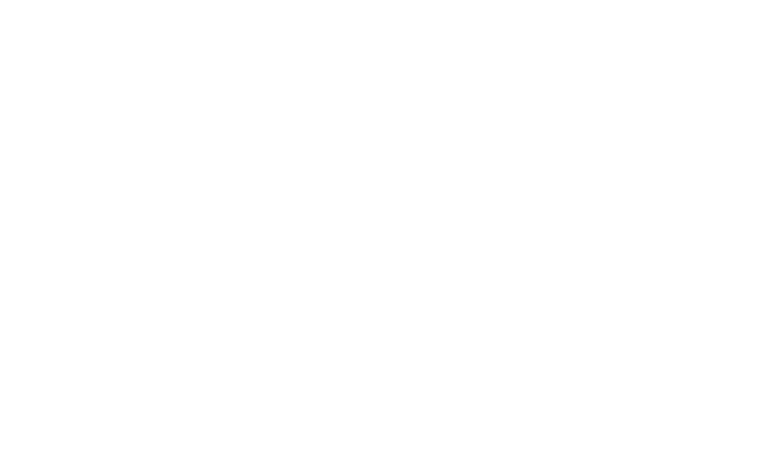
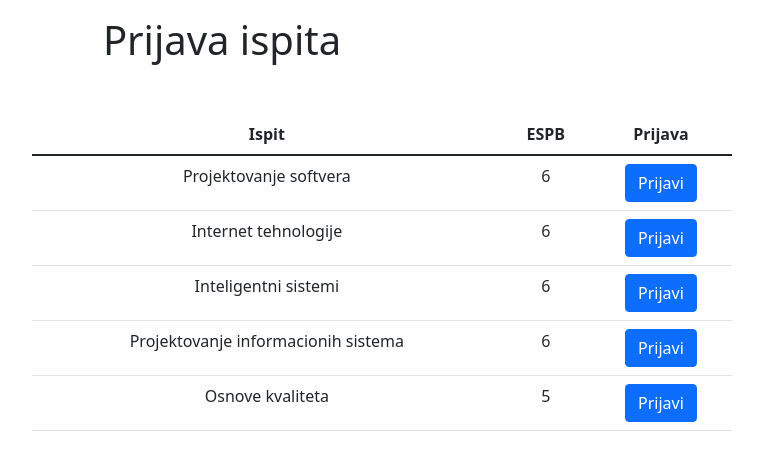
Before and after one commit to Marija273/React_Ispiti_Domaci, a React (Create React App) app: page /ispitiprijava in a window 1280 px wide. Before the commit this address had no page. Shown: the top 470 px of the page, without its empty margins (418-1181 px from the left). Built offline with nearby package versions, Linux system fonts and the light colour scheme.

Commit message:
Na strani za prijavu ispita prikazani dostupni ispiti za prijavu za junski rok

```diff
--- a/src/App.css
+++ b/src/App.css
@@ -56,3 +56,9 @@
   width: 200px;
   margin-top: 30px;
 }
+
+#tableispiti{
+  width: 700px;
+  margin-left: 450px;
+  margin-top: 50px;
+}
--- a/src/App.js
+++ b/src/App.js
@@ -11,7 +11,7 @@
       <Router>
         <Routes>
           <Route path="/" element={<Login />} />
-          <Route path="/prijava" element={<IspitiPrijava />} />
+          <Route path="/ispitiprijava" element={<IspitiPrijava />} />
         </Routes>
       </Router>
     </div>
--- a/src/components/IspitiPrijava.js
+++ b/src/components/IspitiPrijava.js
@@ -1,7 +1,43 @@
 function IspitiPrijava(){
+
+    const ispiti = [
+        {id: 1, ispit: 'Projektovanje softvera', espb: '6'},
+        {id: 2, ispit: 'Internet tehnologije', espb: '6'},
+        {id: 3, ispit: 'Inteligentni sistemi', espb: '6'},
+        {id: 4, ispit: 'Projektovanje informacionih sistema', espb: '6'},
+        {id: 5, ispit: 'Osnove kvaliteta', espb: '5'},
+    ]
+
+
     return (
         <div className="ispitiprijava">
-            <h1>Prijava ispita</h1>
+            <h1 className="mt-3">Prijava ispita</h1>
+
+                <table className="table" id="tableispiti">
+                        <thead>
+                            <tr>
+                                <th>Ispit</th>
+                                <th>ESPB</th>
+                                <th>Prijava</th>
+                            </tr>
+                        </thead>
+
+
+                    <tbody>
+                    {ispiti.map(ispit => {
+                            return (
+                                <tr key={ispit.id}>
+                                    <td>{ispit.ispit}</td>
+                                    <td>{ispit.espb}</td>
+                                    <td><button className="btn btn-primary" value={ispit.id}>Prijavi</button></td>
+                                </tr>
+                            );
+                        })}
+                    </tbody>
+
+                </table>
+
+
         </div>
     );
 }
--- a/src/components/Login.js
+++ b/src/components/Login.js
@@ -23,7 +23,7 @@
     return (
         <div className="login">
 
-            <LoginForma />
+            <LoginForma login={login} />
 
         </div>
     );
--- a/src/components/LoginForma.js
+++ b/src/components/LoginForma.js
@@ -1,6 +1,6 @@
 import {useState} from 'react';
 
-function LoginForma(){
+function LoginForma(props){
 
     const [korisnickoIme, setKorisnickoIme] = useState('');
     const [lozinka, setLozinka] = useState('');
@@ -22,7 +22,7 @@
             <h4 id="password-h3">Lozinka</h4>
             <input type="password" className="form-control" id="password-login" value={lozinka} onChange={updateLoz} />
 
-            <button className="btn btn-primary" id="login-dugme">Prijavi se</button>
+            <button onClick={() => props.login(korisnickoIme, lozinka)} className="btn btn-primary" id="login-dugme">Prijavi se</button>
 
         </div>
     )
```
